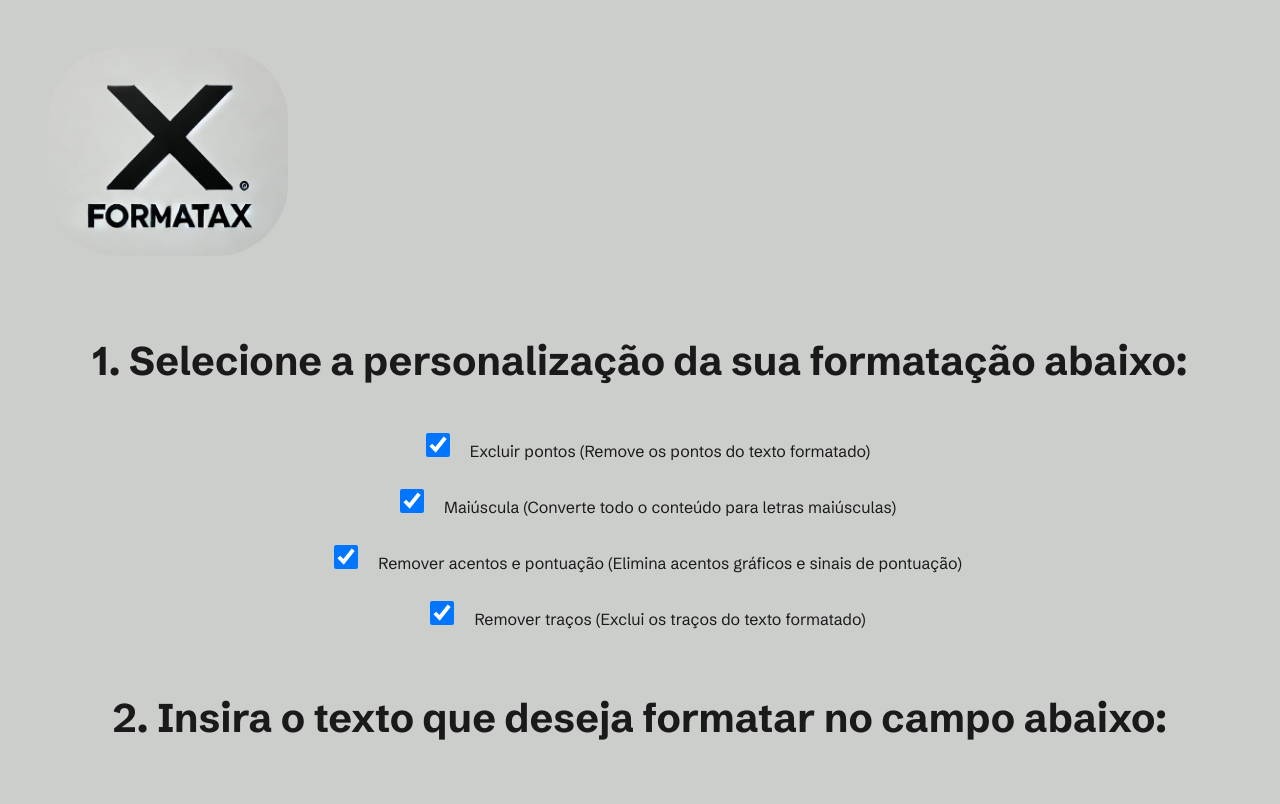
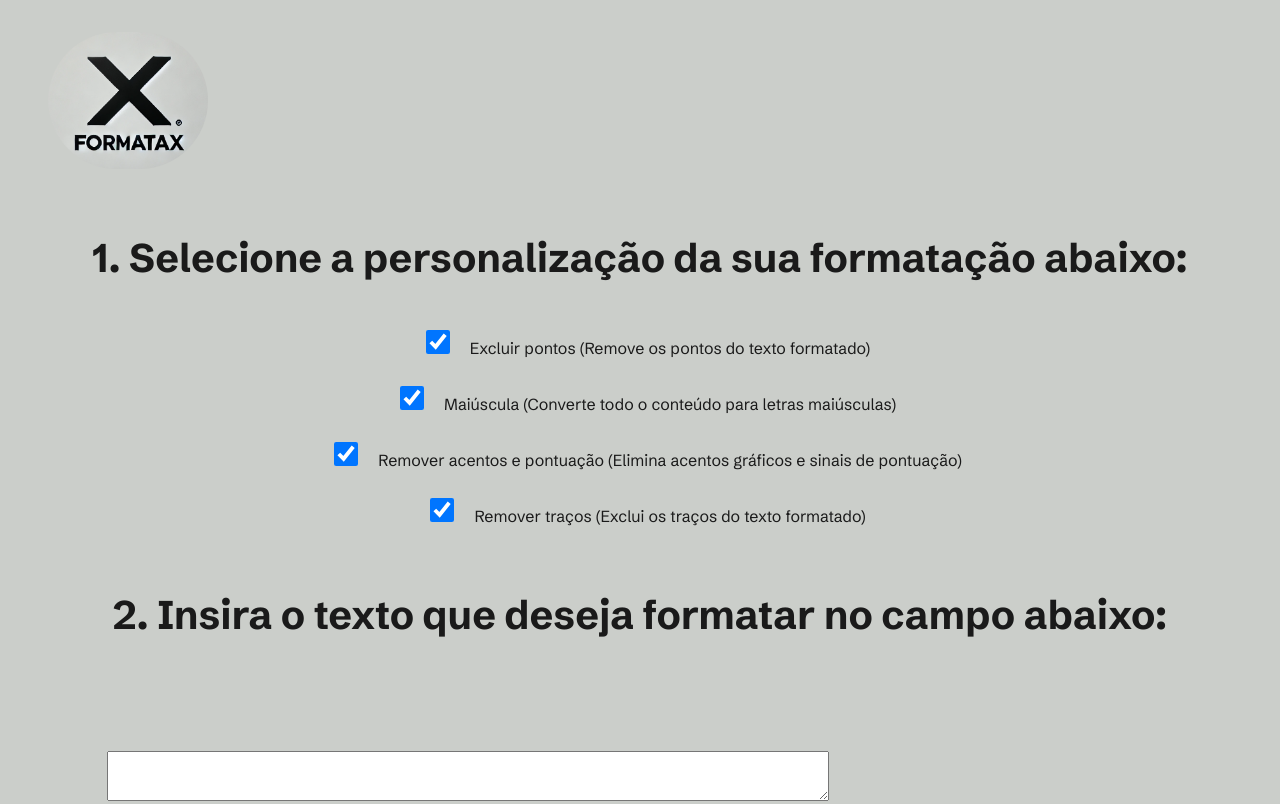
Before and after one commit to guilherme-messias/formataX, a website built with Vite: page index.html in a window 1280 px wide. Shown: the top 804 px of the page. Built offline with nearby package versions, Linux system fonts and the light colour scheme.

Commit message:
Ajusta o tamanho e o espaçamento do logo para melhor responsividade em diferentes tamanhos de tela

```diff
--- a/styles/styles.css
+++ b/styles/styles.css
@@ -40,10 +40,10 @@ h2 {
 }
 
 #img-logo {
-  margin: 1.5rem 0;
+  margin: 0.75rem 0;
   border-radius: 4.5rem;
-  width: 12rem;
-  height: 11rem;
+  width: 9rem;
+  height: auto;
 }
 
 #textToFormat {
@@ -91,10 +91,10 @@ input[type='checkbox'] {
   }
 
   #img-logo {
-    margin: 2rem 0;
+    margin: 1rem 0;
     border-radius: 4.5rem;
-    width: 15rem;
-    height: 13rem;
+    width: 10rem;
+    height: auto;
   }
 
   #textToFormat {
```
